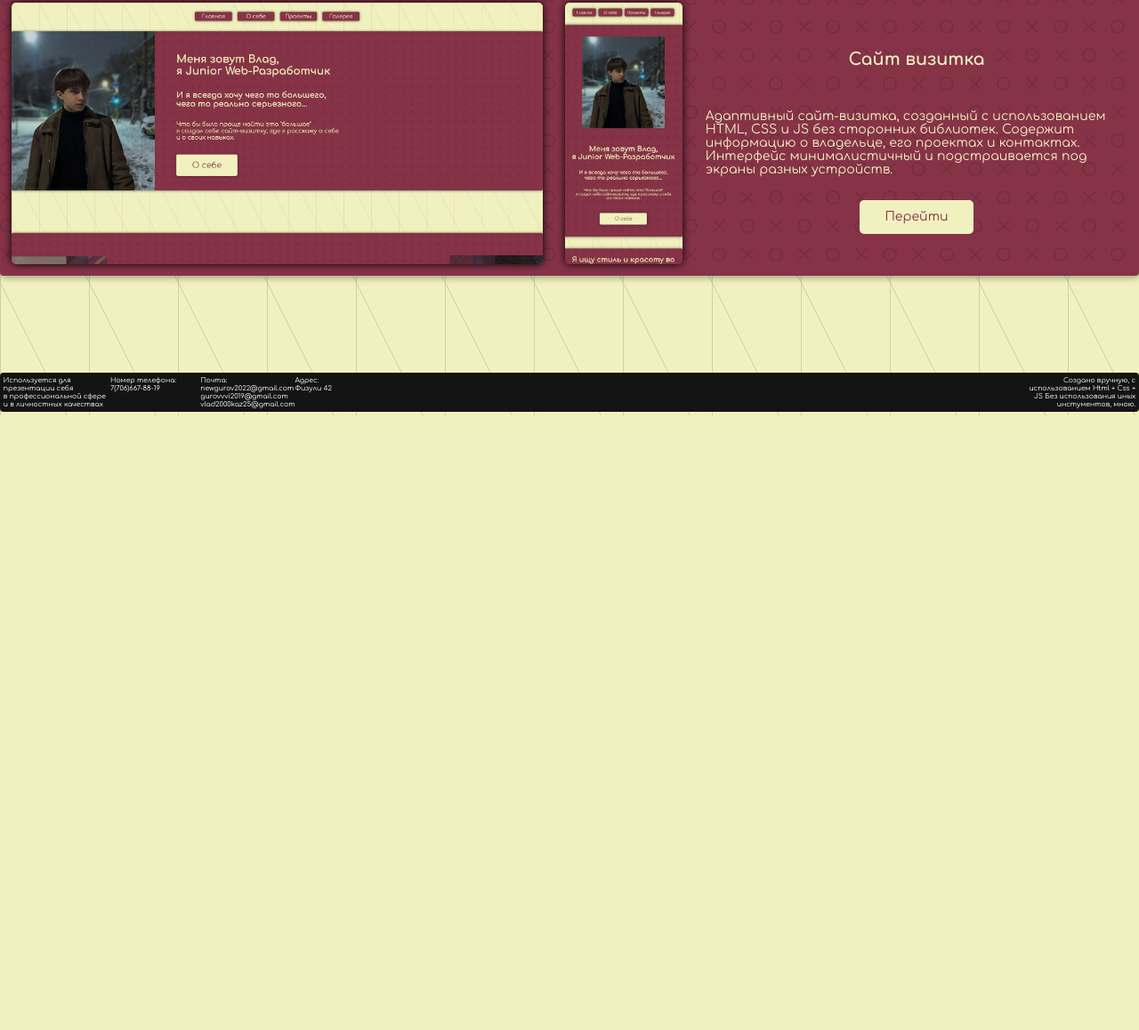
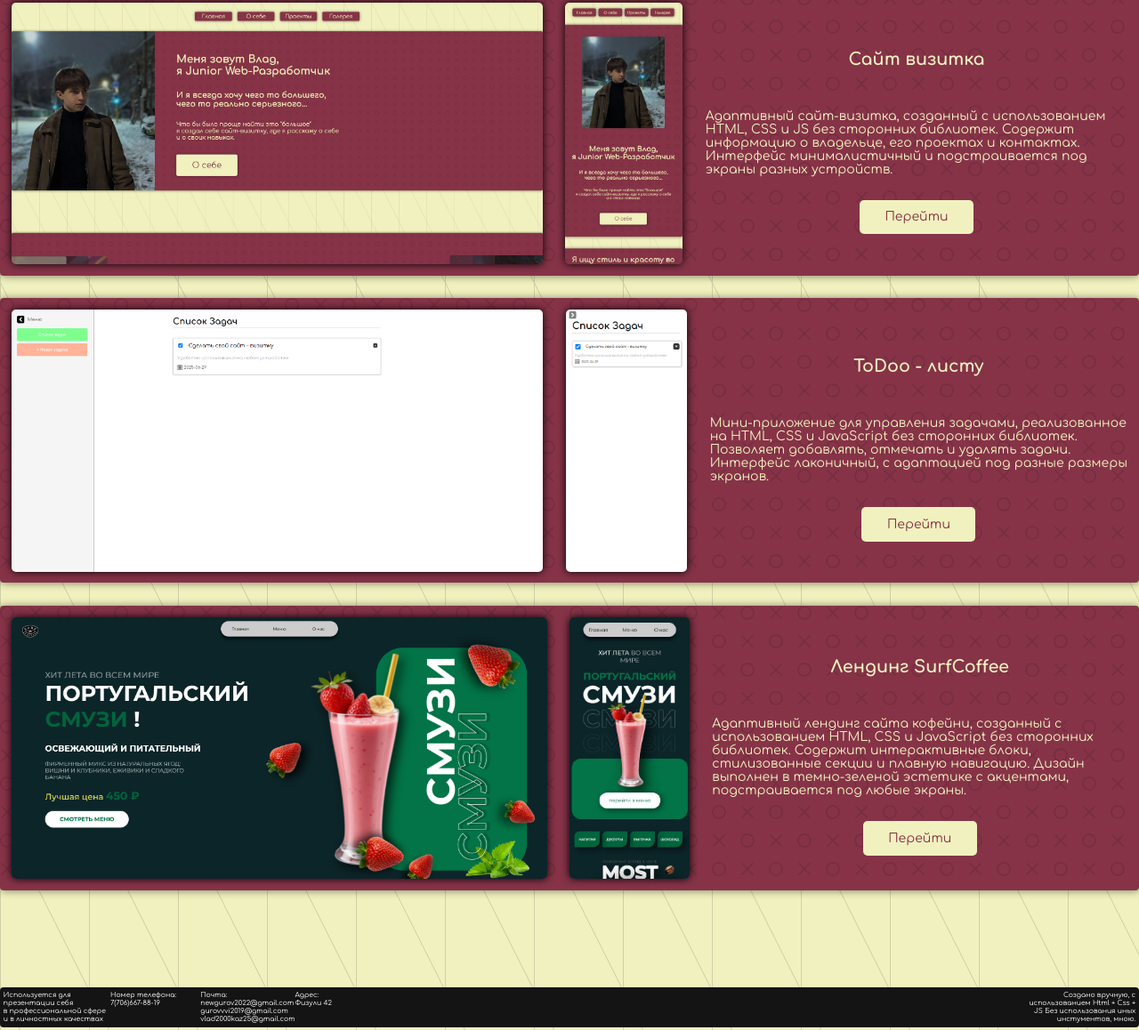
Before and after one commit to GGgurov/oldgurov, a plain HTML site: page html/projects.html in a window 1280 px wide. Shown: the part 480-1638 px from the top of the page at 89% size. Before the commit the page ends 947 px from the top, so only its background shows below. Drawn offline with Linux system fonts and the light colour scheme.

Commit message:
♻️ Обновил проект: добавил новые проекты

```diff
--- a/html/projects.html
+++ b/html/projects.html
@@ -46,7 +46,6 @@
                         <a target="_blank" href="https://gggurov.github.io/cinema/">
                             <button id="project1button" class="project-button">Перейти</button>
                         </a>
-
                 </div>
             </div>
 
@@ -66,10 +65,44 @@
                         <a target="_blank" href="https://gggurov.github.io/oldgurov">
                             <button id="project1button" class="project-button">Перейти</button>
                         </a>
-
                 </div>
             </div>
 
+                <!-- Блок с проектом 3-->
+                <div id="project1" class="project-prewatch">
+                    <div class="project-1-image">
+                        <img class="project-prewatch-img" src="../image/Todoo/todoo.png" alt="">
+                        <img class="project-prewatch-img" src="../image/Todoo/todoo-mob.png" alt="">
+                    </div>
+
+                <div id="project1-info" class="project-prewatch-info">
+                    <h3 class="h2">ToDoo - листу</h3>
+                        <p class="p">Мини-приложение для управления задачами, реализованное на HTML, CSS и JavaScript без сторонних библиотек.
+                        Позволяет добавлять, отмечать и удалять задачи.
+                        Интерфейс лаконичный, с адаптацией под разные размеры экранов.</p>
+                        <a target="_blank" href="https://gggurov.github.io/todoo">
+                            <button id="project1button" class="project-button">Перейти</button>
+                        </a>
+                </div>
+            </div>
+
+            <!-- Блок с проектом 4-->
+                <div id="project1" class="project-prewatch">
+                    <div class="project-1-image">
+                        <img class="project-prewatch-img" src="../image/SurfCoffee/surf.png" alt="">
+                        <img class="project-prewatch-img" src="../image/SurfCoffee/surf-mob.jpg" alt="">
+                    </div>
+
+                <div id="project1-info" class="project-prewatch-info">
+                    <h3 class="h2">Лендинг SurfCoffee</h3>
+                        <p class="p">Адаптивный лендинг сайта кофейни, созданный с использованием HTML, CSS и JavaScript без сторонних библиотек.
+                        Содержит интерактивные блоки, стилизованные секции и плавную навигацию.
+                        Дизайн выполнен в темно-зеленой эстетике с акцентами, подстраивается под любые экраны.</p>
+                        <a target="_blank" href="https://gggurov.github.io/SurfCoffee">
+                            <button id="project1button" class="project-button">Перейти</button>
+                        </a>
+                </div>
+            </div>
 
 
 
```
Also changed, not shown: html/about.html (+12 -11 lines), image/SurfCoffee/surf-mob.jpg (added), image/SurfCoffee/surf.png (added), image/Todoo/todoo-mob.png (added), image/Todoo/todoo.png (added).
